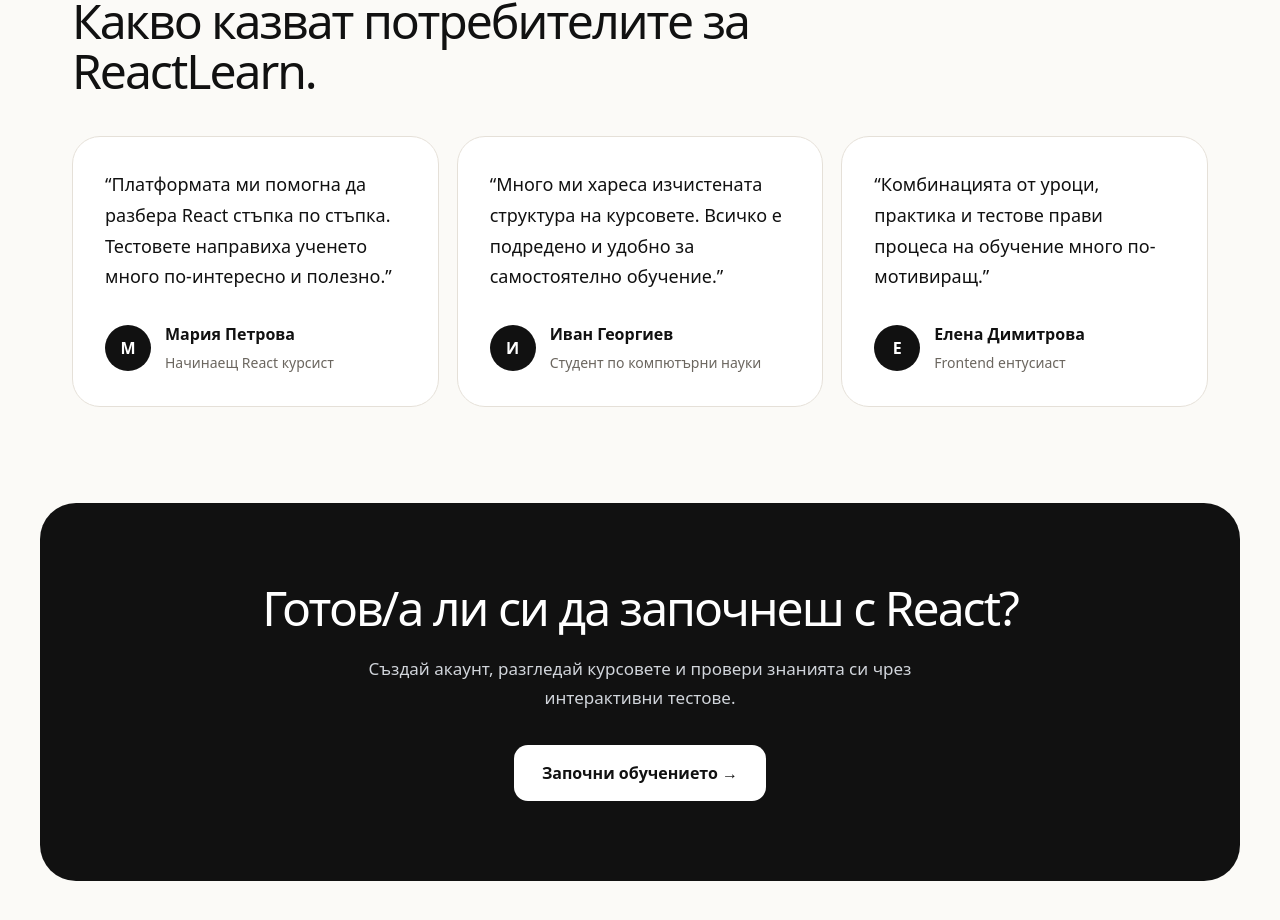
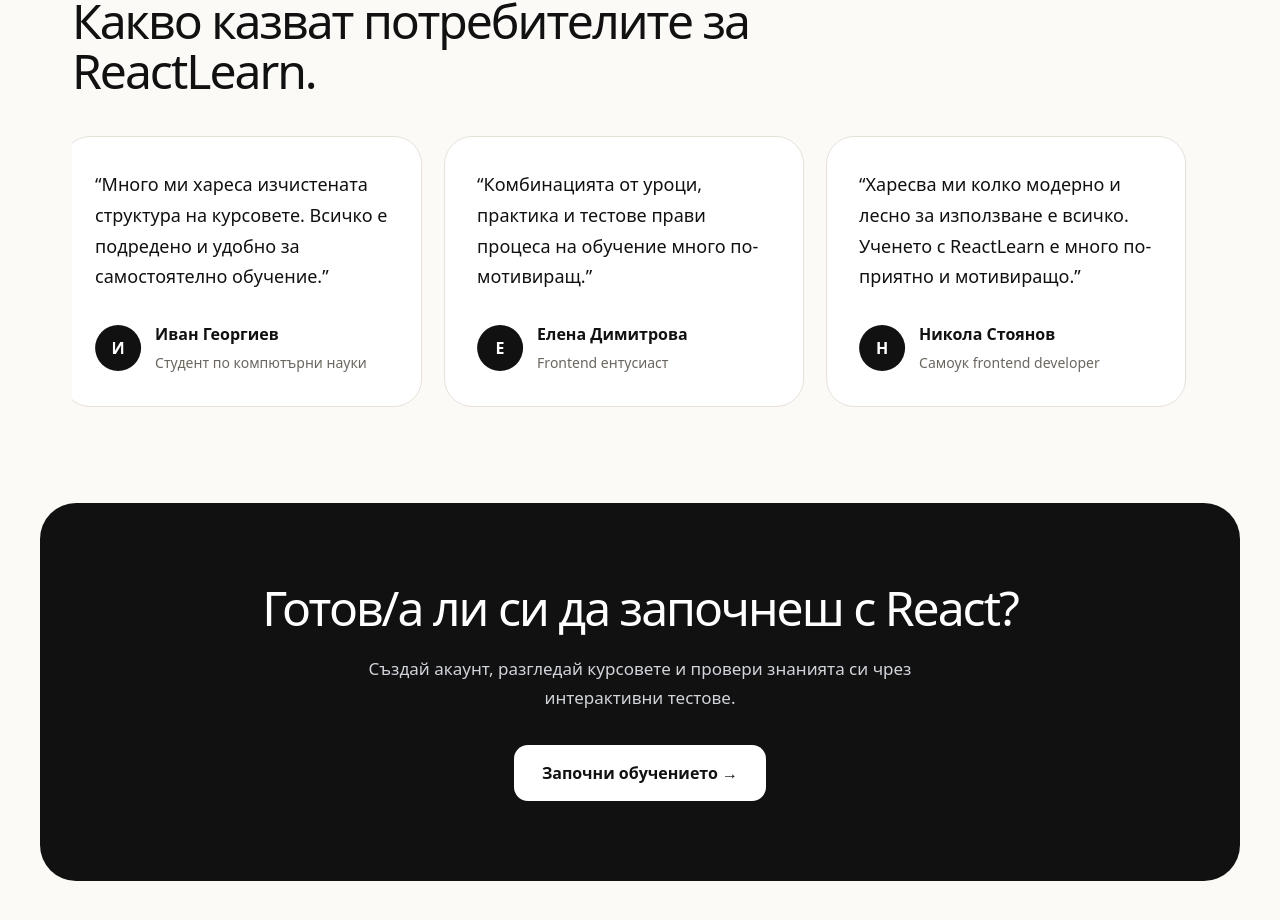
Before and after one commit to IvannIvannov/react-diploma-project, a React (Vite) app in the folder client/: page / in a window 1280 px wide. Shown: the part 2160-3080 px from the top of the page. Built offline with nearby package versions, Linux system fonts and the light colour scheme.

Commit message:
add animated testimonial carousel and improve homepage interactions

```diff
--- a/client/src/pages/Home.css
+++ b/client/src/pages/Home.css
@@ -390,6 +390,53 @@
   font-size: 14px;
 }
 
+.feedback-carousel {
+  overflow: hidden;
+  width: 100%;
+}
+
+.feedback-track {
+  display: flex;
+  gap: 22px;
+  width: max-content;
+
+  animation: feedbackSlide 24s linear infinite;
+}
+
+.feedback-carousel:hover .feedback-track {
+  animation-play-state: paused;
+}
+
+.feedback-card {
+  width: 360px;
+  min-height: 260px;
+
+  padding: 32px;
+
+  background: #fff;
+  border: 1px solid #e5e0d8;
+  border-radius: 28px;
+
+  flex-shrink: 0;
+
+  transition: transform 0.25s ease, box-shadow 0.25s ease;
+}
+
+.feedback-card:hover {
+  transform: translateY(-6px);
+  box-shadow: 0 24px 60px rgba(0, 0, 0, 0.07);
+}
+
+@keyframes feedbackSlide {
+  from {
+    transform: translateX(0);
+  }
+
+  to {
+    transform: translateX(-50%);
+  }
+}
+
 .hero-section,
 .stats-section,
 .features-section,
--- a/client/src/pages/Home.tsx
+++ b/client/src/pages/Home.tsx
@@ -60,6 +60,12 @@ const Home = () => {
       name: "Елена Димитрова",
       role: "Frontend ентусиаст",
       text: "Комбинацията от уроци, практика и тестове прави процеса на обучение много по-мотивиращ.",
+    },
+    {
+      id: 4,
+      name: "Никола Стоянов",
+      role: "Самоук frontend developer",
+      text: "Харесва ми колко модерно и лесно за използване е всичко. Ученето с ReactLearn е много по-приятно и мотивиращо.",
     },
   ];
 
@@ -214,22 +220,25 @@ const Home = () => {
           <h2>Какво казват потребителите за ReactLearn.</h2>
         </div>
 
-        <div className="feedback-grid">
-          {feedbacks.map((feedback) => (
-            <div className="feedback-card" key={feedback.id}>
+        <div className="feedback-carousel">
+          <div className="feedback-track">
+            {[...feedbacks, ...feedbacks].map((feedback, index) => (
+              <div className="feedback-card" key={`${feedback.id}-${index}`}>
                 <p className="feedback-text">“{feedback.text}”</p>
 
                 <div className="feedback-author">
-                <div className="feedback-avatar">{feedback.name.charAt(0)}</div>
+                  <div className="feedback-avatar">
+                    {feedback.name.charAt(0)}
+                  </div>
 
                   <div>
                     <strong>{feedback.name}</strong>
-
                     <span>{feedback.role}</span>
                   </div>
                 </div>
               </div>
             ))}
+          </div>
         </div>
       </section>
 
```
Lines whose indentation alone changed are shown as unchanged.
